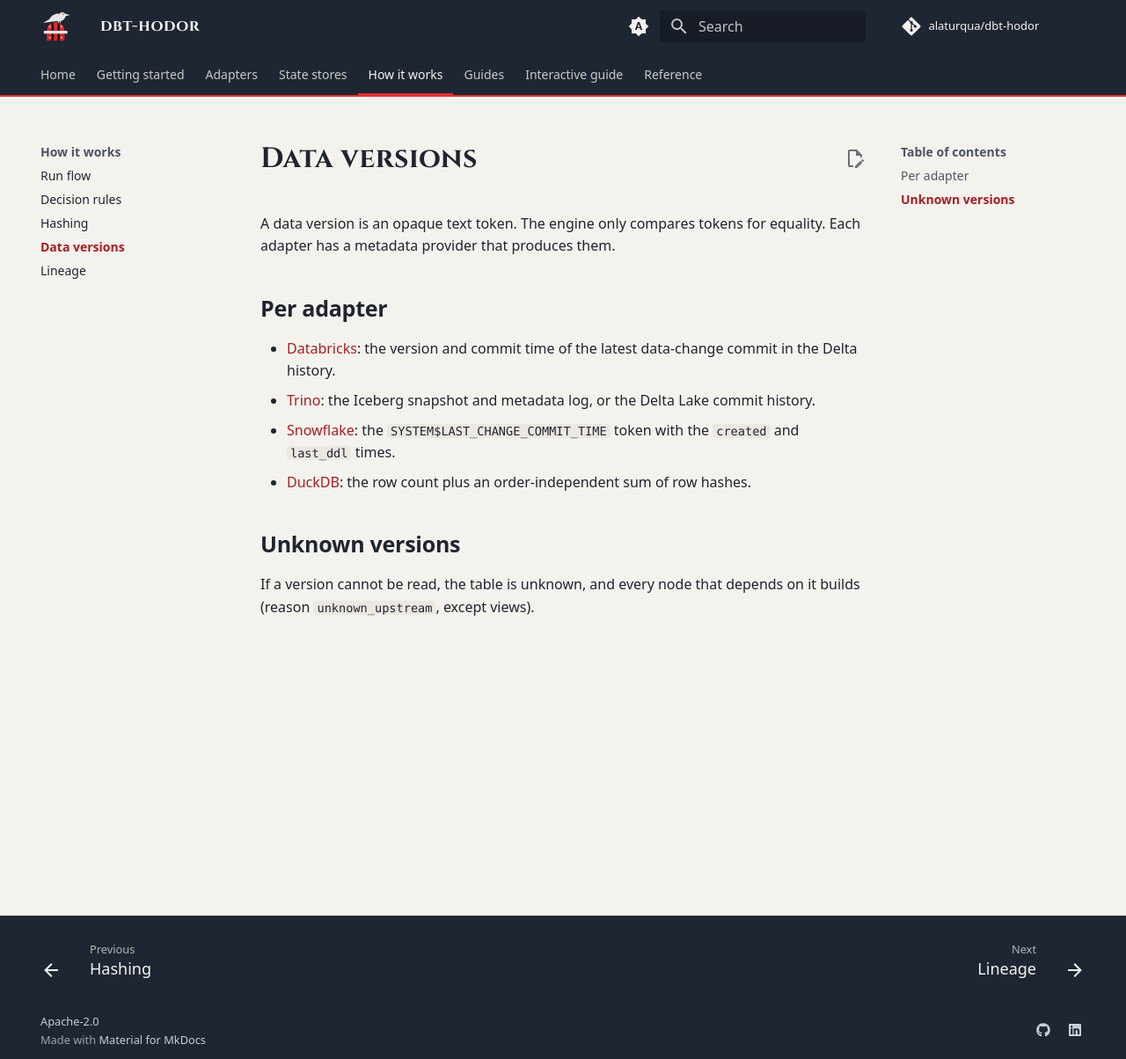
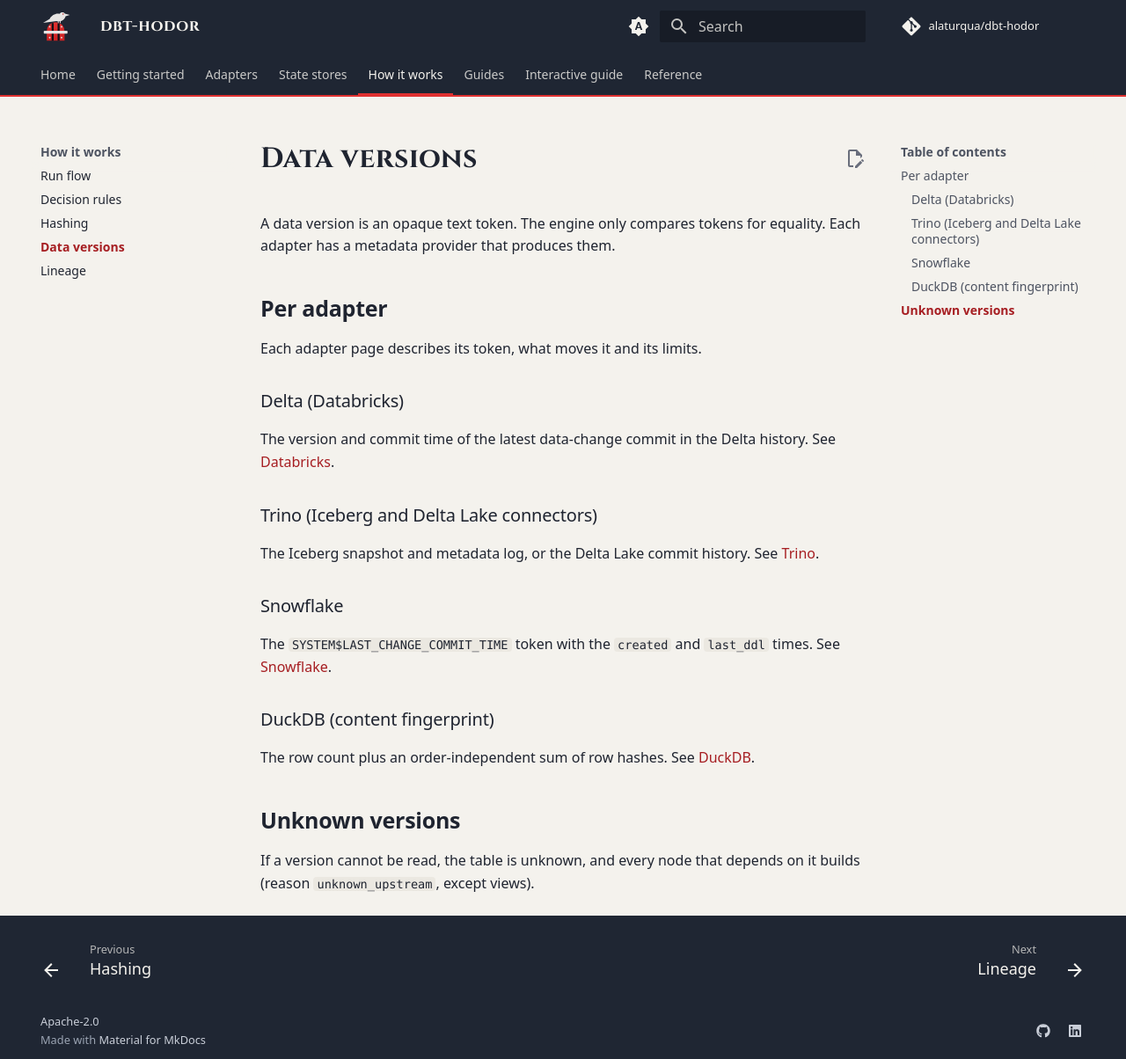
Before and after one commit to alaturqua/dbt-hodor, an MkDocs documentation site: the page built from docs/how-it-works/data-versions.md, in a window 1280 px wide and 1204 px high. Shown: the whole window at 88% size. Built offline with MkDocs 1.6.1 and Material for MkDocs 9.7.7, drawn with Linux system fonts in a browser that asks for light colours; comment, search, counter and statistics services are not loaded.

Commit message:
docs: keep old data-version anchors and list every adapter in the README

```diff
--- a/docs/how-it-works/data-versions.md
+++ b/docs/how-it-works/data-versions.md
@@ -4,10 +4,23 @@ A data version is an opaque text token. The engine only compares tokens for equa
 
 ## Per adapter
 
-- [Databricks](../adapters/databricks.md#data-version): the version and commit time of the latest data-change commit in the Delta history.
-- [Trino](../adapters/trino.md#data-version): the Iceberg snapshot and metadata log, or the Delta Lake commit history.
-- [Snowflake](../adapters/snowflake.md#data-version): the `SYSTEM$LAST_CHANGE_COMMIT_TIME` token with the `created` and `last_ddl` times.
-- [DuckDB](../adapters/duckdb.md#data-version): the row count plus an order-independent sum of row hashes.
+Each adapter page describes its token, what moves it and its limits.
+
+### Delta (Databricks)
+
+The version and commit time of the latest data-change commit in the Delta history. See [Databricks](../adapters/databricks.md#data-version).
+
+### Trino (Iceberg and Delta Lake connectors)
+
+The Iceberg snapshot and metadata log, or the Delta Lake commit history. See [Trino](../adapters/trino.md#data-version).
+
+### Snowflake
+
+The `SYSTEM$LAST_CHANGE_COMMIT_TIME` token with the `created` and `last_ddl` times. See [Snowflake](../adapters/snowflake.md#data-version).
+
+### DuckDB (content fingerprint)
+
+The row count plus an order-independent sum of row hashes. See [DuckDB](../adapters/duckdb.md#data-version).
 
 ## Unknown versions
 
```
Also changed, not shown: README.md (+1 -1 lines), docs/adapters/index.md (+2 -2 lines).
